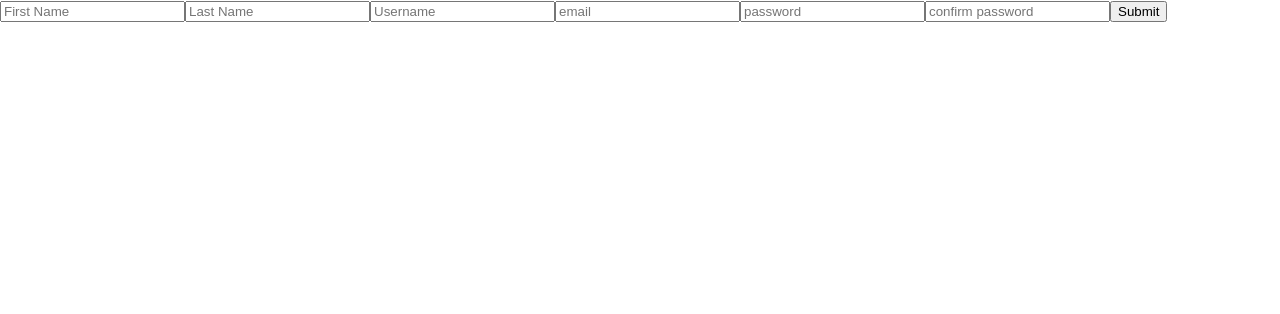
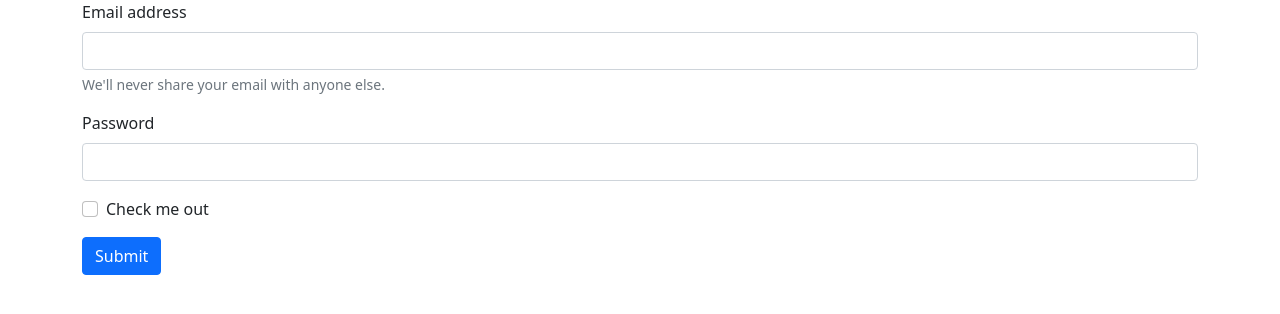
Before and after one commit to tahaebaed/link, a React (Create React App) app: page /signIn in a window 1280 px wide. Shown: the top 314 px of the page. Built offline with nearby package versions, Linux system fonts and the light colour scheme; no server answers.

Commit message:
make signUp with email and password and logIn withOut design with fireBase

```diff
--- a/package.json
+++ b/package.json
@@ -14,6 +14,7 @@
     "react-bootstrap": "^2.1.2",
     "react-dom": "^17.0.2",
     "react-redux": "^7.2.6",
+    "react-router-dom": "^6.2.2",
     "react-scripts": "5.0.0",
     "redux-saga": "^1.1.3",
     "sass": "^1.49.9",
--- a/src/App.js
+++ b/src/App.js
@@ -1,11 +1,20 @@
-import SignUp from './pages/SignUp';
-import './App.scss';
+import SignUp from "./pages/SignUp";
+import { BrowserRouter as Router, Route, Routes } from "react-router-dom";
+import "./App.scss";
+import Home from "./pages/Home";
+import LogIn from "./pages/LogIn";
 
 function App() {
   return (
-    <div>
-      <SignUp />
-    </div>
+    <Router>
+      <div className="container">
+        <Routes>
+          <Route path="/signUp" element={<SignUp />} />
+          <Route path="/signIn" element={<LogIn />} />
+          <Route exact path="/" element={<Home />} />
+        </Routes>
+      </div>
+    </Router>
   );
 }
 
--- a/src/index.js
+++ b/src/index.js
@@ -2,11 +2,15 @@ import React from 'react';
 import ReactDOM from 'react-dom';
 import './index.scss';
 import App from './App';
+import "bootstrap/dist/css/bootstrap.min.css"
 import reportWebVitals from './reportWebVitals';
+import { AuthProvider } from './store/context/AuthContext';
 
 ReactDOM.render(
   <React.StrictMode>
+    <AuthProvider>
     <App />
+    </AuthProvider>
   </React.StrictMode>,
   document.getElementById('root')
 );
--- /dev/null
+++ b/src/pages/Home.js
@@ -0,0 +1,21 @@
+import React, { useContext } from 'react'
+import { useNavigate } from 'react-router-dom';
+import { AuthContext } from '../store/context/AuthContext'
+import { auth } from '../store/context/FireContext';
+
+const Home = () => {
+  const {user}=useContext(AuthContext)
+  const navigate=useNavigate()
+  const logOut=()=>{
+    auth.signOut();
+    if(!user){    navigate("/signIn")  }
+  }
+  console.log(user,"hello from home");
+  return (
+    <div> "hello"
+    <button onClick={logOut}>LogOut</button>
+    </div>
+  )
+}
+
+export default Home
--- /dev/null
+++ b/src/pages/LogIn.js
@@ -0,0 +1,51 @@
+import React, { useState } from 'react'
+import { useNavigate } from 'react-router-dom'
+import { auth } from '../store/context/FireContext'
+
+const initialState={email:"",password:""}
+
+const LogIn = () => {
+    const navigate=useNavigate()
+    const [error, setError] = useState("")
+    const [input, setInput] = useState(initialState)
+
+    const handleChange=({target})=>{
+        setInput({...input,[target.name]:target.value})
+        setError("")
+    }
+
+    const handleSubmit=async (e)=>{
+        e.preventDefault()
+
+        try {
+            await auth.signInWithEmailAndPassword(input.email,input.password)
+            setInput(initialState)
+            navigate("/")
+        } catch (error) {
+            setError(error.message)
+        }
+    }
+  return (
+    <div>
+        <form onSubmit={handleSubmit}>
+  <div className="mb-3">
+    <label htmlFor="exampleInputEmail1" className="form-label">Email address</label>
+    <input type="email" name='email' className="form-control" id="exampleInputEmail1" aria-describedby="emailHelp" onChange={handleChange}/>
+    <div id="emailHelp" className="form-text">We'll never share your email with anyone else.</div>
+  </div>
+  <div className="mb-3">
+    <label htmlFor="exampleInputPassword1" className="form-label">Password</label>
+    <input type="password" name='password' className="form-control" id="exampleInputPassword1" onChange={handleChange}/>
+  </div>
+  <div className="mb-3 form-check">
+    <input type="checkbox" className="form-check-input" id="exampleCheck1" />
+    <label className="form-check-label" htmlFor="exampleCheck1">Check me out</label>
+  </div>
+  <button type="submit" className="btn btn-primary">Submit</button>
+  <p className='form__error'>{error}</p>
+</form>
+    </div>
+  )
+}
+
+export default LogIn
--- a/src/pages/SignUp.js
+++ b/src/pages/SignUp.js
@@ -1,35 +1,43 @@
-import React from 'react';
-import { Formik } from 'formik';
-import * as yup from 'yup';
+import React from "react";
+import { Formik } from "formik";
+import * as yup from "yup";
+import { Container } from "react-bootstrap";
+import { auth } from "../store/context/FireContext";
 
 const SignUp = () => {
+
   return (
-    <div>
+
+    <Container
+      className="d-flex justify-content-center
+    align-items-center"
+      style={{ minHeight: "100vh" }}
+    >
+      <div className="w-100" style={{ maxWidth: "400px" }}>
         <Formik
           initialValues={{
-          firstName: '',
-          lastName: '',
-          userName: '',
-          email: '',
-          password: '',
-          confirmPassword: '',
+            firstName: "",
+            lastName: "",
+            userName: "",
+            email: "",
+            password: "",
+            confirmPassword: "",
           }}
           validationSchema={yup.object().shape({
             firstName: yup.string().required(),
             lastName: yup.string().required(),
             userName: yup.string().required(),
             email: yup.string().email().required(),
-          password: yup.string().min(8).required(),
+            password: yup.string( /^.*(?=.{8,})((?=.*[!@#$%^&*()\-_=+{};:,<.>]){1})(?=.*\d)((?=.*[a-z]){1})((?=.*[A-Z]){1}).*$/).min(8).required(),
             confirmPassword: yup
               .string()
-            .oneOf([yup.ref('password'), null], 'Passwords must match')
+              .oneOf([yup.ref("password"), null], "Passwords must match")
               .required(),
           })}
           onSubmit={(values, { setSubmitting }) => {
-          setTimeout(() => {
-            alert(JSON.stringify(values, null, 2));
+            auth.createUserWithEmailAndPassword(values.email, values.password)
               setSubmitting(false);
-          }, 400);
+            console.log(values, "teeeeest");
           }}
         >
           {({
@@ -44,71 +52,78 @@ const SignUp = () => {
           }) => (
             <form onSubmit={handleSubmit}>
               <input
-              type='text'
-              name='firstName'
-              id='firstName'
+                type="text"
+                name="firstName"
+                id="firstName"
                 onChange={handleChange}
                 onBlur={handleBlur}
                 value={values.firstName}
-              placeholder='First Name'
+                placeholder="First Name"
+                className="col-12"
               />
               {errors.firstName && touched.firstName && errors.firstName}
               <input
-              type='text'
-              name='lastName'
-              id='lastName'
+                type="text"
+                name="lastName"
+                id="lastName"
                 onChange={handleChange}
                 onBlur={handleBlur}
                 value={values.lastName}
-              placeholder='Last Name'
+                placeholder="Last Name"
+                className="col-12"
               />
               {errors.lastName && touched.lastName && errors.lastName}
               <input
-              type='text'
-              name='userName'
-              id='userName'
+                type="text"
+                name="userName"
+                id="userName"
                 onChange={handleChange}
                 onBlur={handleBlur}
                 value={values.userName}
-              placeholder='Username'
+                placeholder="Username"
+                className="col-12"
               />
               {errors.userName && touched.userName && errors.userName}
               <input
-              type='email'
-              name='email'
+                type="email"
+                name="email"
                 onChange={handleChange}
                 onBlur={handleBlur}
                 value={values.email}
-              placeholder='email'
+                placeholder="email"
+                className="col-12"
               />
               {errors.email && touched.email && errors.email}
               <input
-              type='password'
-              name='password'
+                type="password"
+                name="password"
                 onChange={handleChange}
                 onBlur={handleBlur}
                 value={values.password}
-              placeholder='password'
+                placeholder="password"
+                className="col-12"
               />
               {errors.password && touched.password && errors.password}
               <input
-              type='password'
-              name='confirmPassword'
+                type="password"
+                name="confirmPassword"
                 onChange={handleChange}
                 onBlur={handleBlur}
                 value={values.confirmPassword}
-              placeholder='confirm password'
+                placeholder="confirm password"
+                className="col-12"
               />
               {errors.confirmPassword &&
                 touched.confirmPassword &&
                 errors.confirmPassword}
-            <button type='submit' disabled={isSubmitting}>
+              <button type="submit" disabled={isSubmitting}>
                 Submit
               </button>
             </form>
           )}
         </Formik>
       </div>
+    </Container>
   );
 };
 
--- /dev/null
+++ b/src/store/context/AuthContext.js
@@ -0,0 +1,23 @@
+import React, { createContext, useState, useEffect } from 'react';
+import { auth } from './FireContext';
+
+export const AuthContext = createContext();
+
+export const AuthProvider = ({ children }) => {
+  const [user, setUser] = useState(null);
+  const [loading, setLoading] = useState(true);
+
+  useEffect(() => {
+    const unsubscribe = auth.onAuthStateChanged((user) => {
+      setUser(user);
+      setLoading(false);
+    });
+
+    return unsubscribe;
+  }, []);
+
+  if (loading) return <p>Loading...</p>;
+  return (
+    <AuthContext.Provider value={{ user }}>{children}</AuthContext.Provider>
+  );
+};
--- a/src/store/context/FireContext.js
+++ b/src/store/context/FireContext.js
@@ -1,21 +1,15 @@
-import React from 'react'
-import { initializeApp } from "firebase/app";
-function FireContext() {
-    const fireBaseConfig={
+import firebase from 'firebase/compat/app';
+import "firebase/compat/auth"
+const app = firebase.initializeApp({
   apiKey: "AIzaSyBOpPAb3VfIwJis3nqNlW60dr2pHppKyR8",
   authDomain: "link-70e1c.firebaseapp.com",
+  databaseURL: "https://link-70e1c-default-rtdb.europe-west1.firebasedatabase.app",
   projectId: "link-70e1c",
   storageBucket: "link-70e1c.appspot.com",
   messagingSenderId: "356291168825",
   appId: "1:356291168825:web:094ccd87848867f2f8dbe8",
   measurementId: "G-V46Z1VF42B"
-    }
-    const app=initializeApp(fireBaseConfig)
-  return (
-    <div>
+})
 
-    </div>
-  )
-}
-
-export default FireContext
+export const auth = app.auth()
+export default app
```
Also changed, not shown: src/store/context/PrivateRoute.js (added, +16 -0 lines), 1 other file (tests, documents, lock files or other folders). Lines whose indentation alone changed are shown as unchanged.
